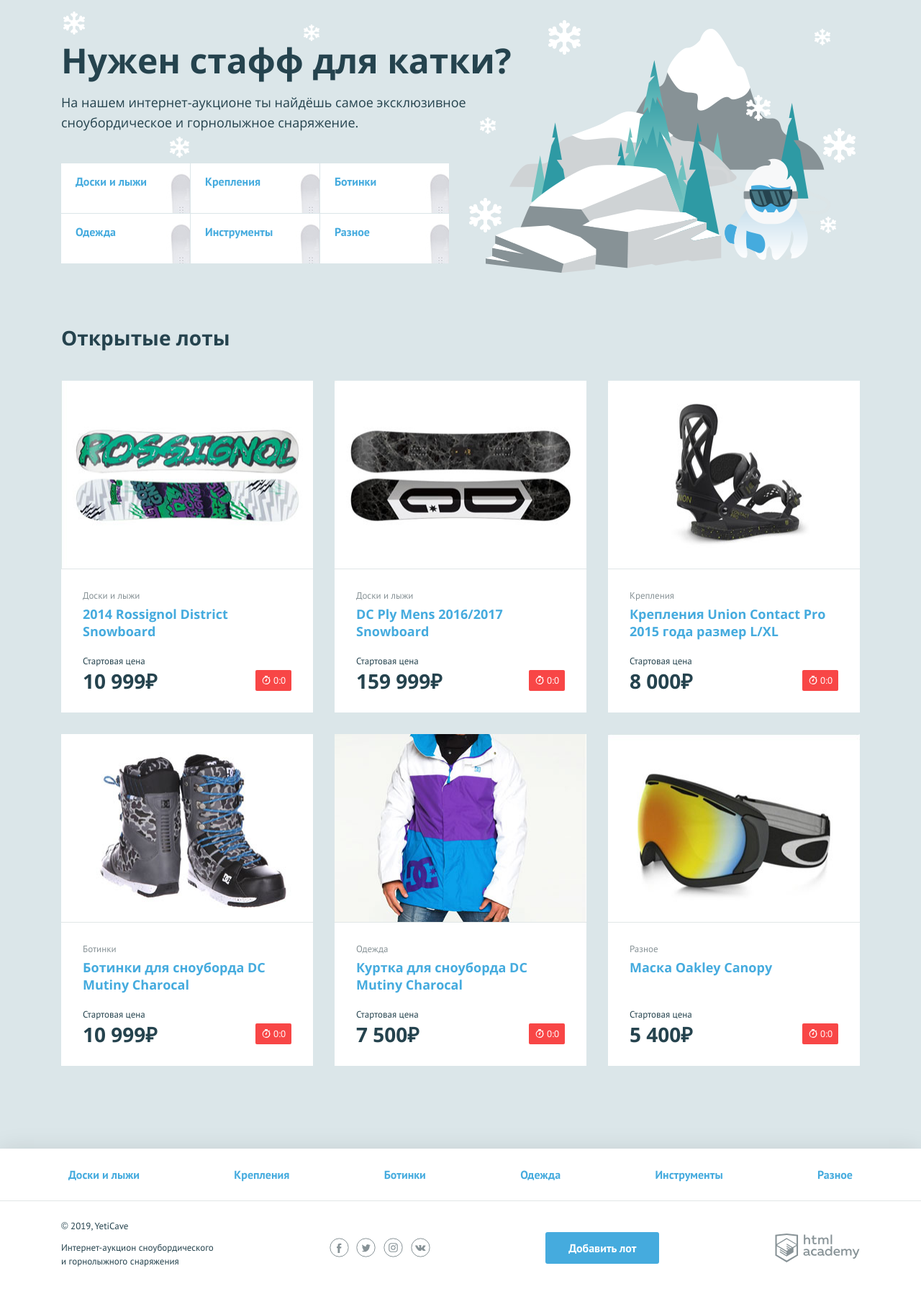
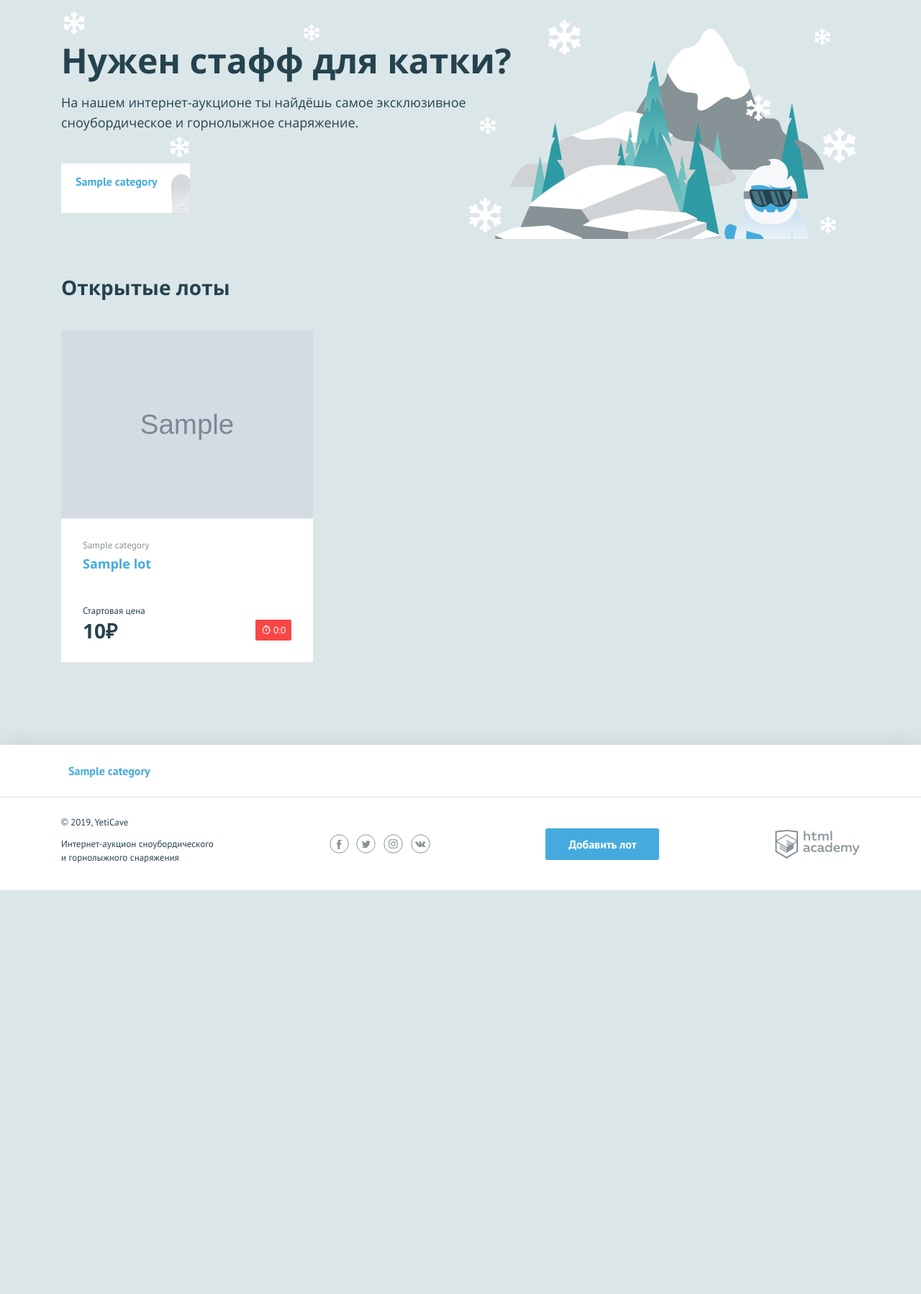
Before and after one commit to htmlacademy-php/1779945-yeticave-12, a PHP site: page / in a window 1280 px wide. Shown: the part 107-1905 px from the top of the page at 72% size. After the commit the page ends 1344 px from the top, so only its background shows below. Run offline with PHP 8.4, Linux system fonts and the light colour scheme; tables that the repository leaves empty hold one stand-in row (values such as "Sample post"); grey boxes marked "Sample" are stand-in pictures.

Commit message:
Подключение SQL

```diff
--- /dev/null
+++ b/connect.php
@@ -0,0 +1,23 @@
+
+
+<?php
+
+$mysql = new mysqli ("127.0.0.1", "root", "root", "yeticave");
+$mysql->query("SET NAMES 'utf8'");
+if ($mysql->connect_error) {
+    echo 'Error Number: ' . $mysql->connect_errno . '<br>';
+    echo 'Error: ' . $mysql->connect_error;
+}
+
+
+$result = $mysql->query("SELECT * FROM `lots`");
+$result_lots = $result->fetch_all(MYSQLI_ASSOC);
+
+
+$result_c = $mysql->query("SELECT * FROM `categories`");
+$result_categories = $result_c->fetch_all(MYSQLI_ASSOC);
+
+
+
+$mysql->close();
+?>
--- a/index.php
+++ b/index.php
@@ -1,4 +1,5 @@
 <?php
+
 ini_set('display_errors', 1);
 ini_set('display_startup_errors', 1);
 error_reporting(E_ALL);
--- a/templates/layout.php
+++ b/templates/layout.php
@@ -1,3 +1,7 @@
+<?php
+require ('connect.php');
+?>
+
 
 <!DOCTYPE html>
 <html lang="ru">
@@ -61,10 +65,10 @@
     <nav class="nav">
         <ul class="nav__list container">
             <?php
-            foreach ($categories as $category) {
+            foreach ($result_categories as $category) {
                 ?>
                 <li class="nav__item">
-                    <a href="pages/all-lots.html"><?= ($category) ?></a>
+                    <a href="pages/all-lots.html"><?= ($category['name']) ?></a>
                 </li>
                 <?php
             }
--- a/templates/main.php
+++ b/templates/main.php
@@ -1,3 +1,7 @@
+
+<?php
+require ('connect.php');
+?>
 
 
 
@@ -7,10 +11,10 @@
         горнолыжное снаряжение.</p>
     <ul class="promo__list">
         <?php
-        foreach ($categories as $category) {
+        foreach ($result_categories as $category) {
             ?>
             <li class="promo__item promo__item--boards">
-                <a class="promo__link" href="pages/all-lots.html"><?= ($category) ?></a>
+                <a class="promo__link" href="pages/all-lots.html"><?= ($category['name']) ?></a>
             </li>
             <?php
         }
@@ -23,24 +27,24 @@
     </div>
     <ul class="lots__list">
         <?php
-        foreach ($lots as $lot) {
+        foreach ($result_lots as $lot) {
             ?>
             <li class="lots__item lot">
                 <div class="lot__image">
-                    <img src="<?= $lot['URL image'] ?>" width="350" height="260" alt="">
+                    <img src="<?= $lot['image'] ?>" width="350" height="260" alt="">
                 </div>
                 <div class="lot__info">
-                    <span class="lot__category"><?= $lot['category'] ?></span>
+                    <span class="lot__category"><?= $category['name'] ?></span>
                     <h3 class="lot__title"><a class="text-link"
                                               href="pages/lot.html"><?= $lot['name'] ?></a></h3>
                     <div class="lot__state">
                         <div class="lot__rate">
 
                             <span class="lot__amount">Стартовая цена</span>
-                            <span class="lot__cost"><?= format_price($lot['price']) ?></span>
+                            <span class="lot__cost"><?= format_price($lot['start_price']) ?></span>
                         </div>
-                        <div class="lot__timer timer <?php if (time_left($lot['auction_time'])[0] == 0) echo "timer--finishing"; ?>">
-                            <?= time_left($lot['auction_time'])[0] ?>:<?= time_left($lot['auction_time'])[1] ?>
+                        <div class="lot__timer timer <?php if (time_left($lot['creation_time'])[0] == 0) echo "timer--finishing"; ?>">
+                            <?= time_left($lot['creation_time'])[0] ?>:<?= time_left($lot['creation_time'])[1] ?>
                         </div>
                     </div>
                 </div>
```
